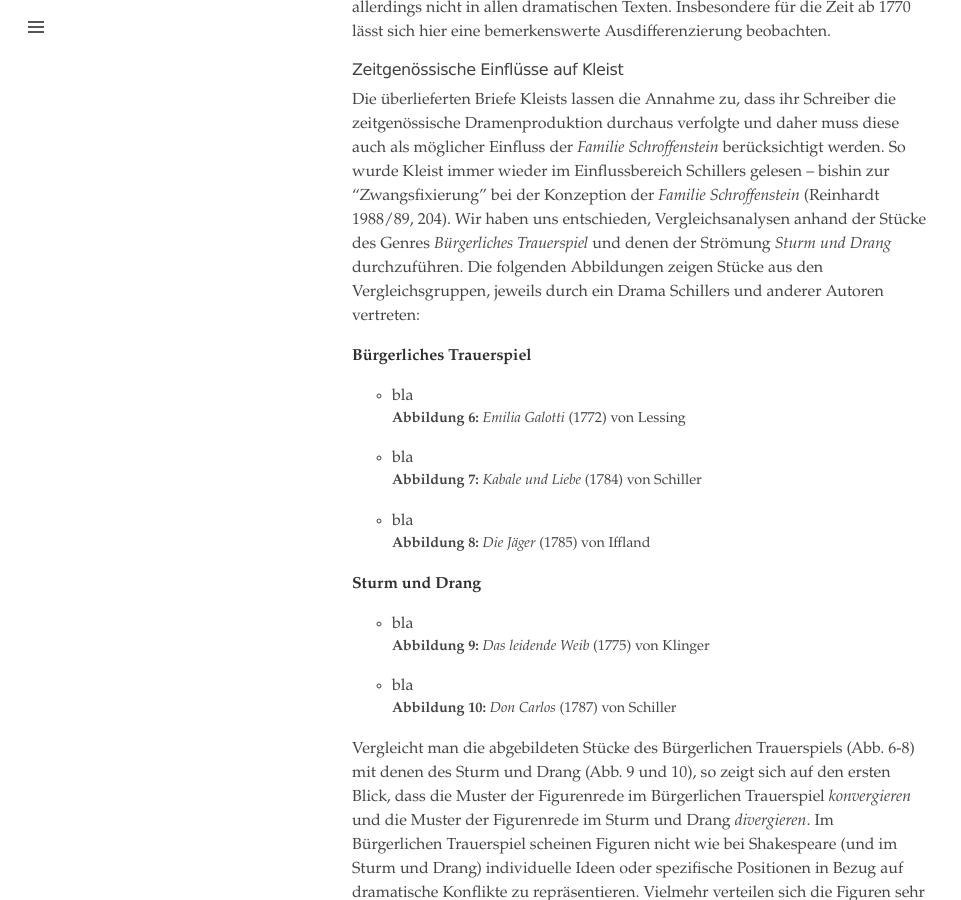
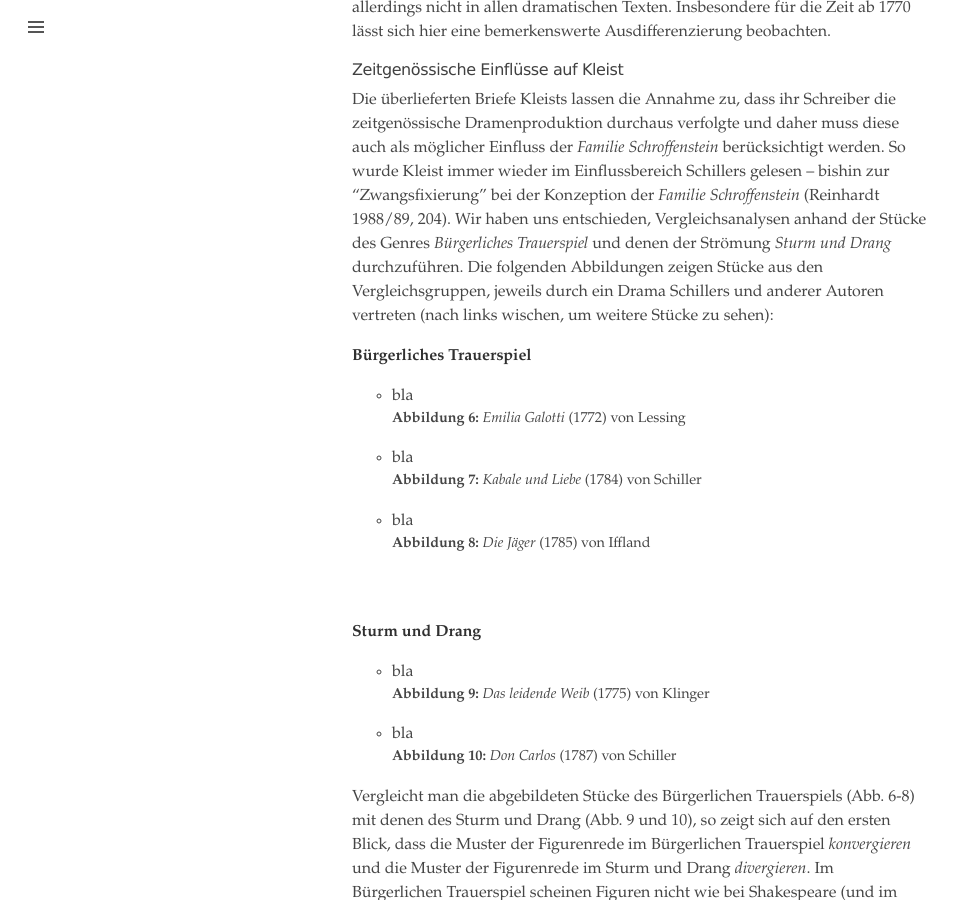
Before and after one commit to quadrama/quadrama.github.io, a Jekyll site: the page built from _posts/2016-10-07-ottokar-capulet.md, in a window 1280 px wide and 900 px high, scrolled down 6953 px. Shown: the whole window, without its empty margins (0-961 px from the left). Built offline with Jekyll 4.4.1, drawn with Linux system fonts in a browser that asks for light colours; nearby versions of some CDN libraries; library files that are not in the unit come from our copies.

Commit message:
Update 2016-10-07-ottokar-capulet.md

```diff
--- a/_posts/2016-10-07-ottokar-capulet.md
+++ b/_posts/2016-10-07-ottokar-capulet.md
@@ -174,7 +174,7 @@ Aktiviert man in der obigen Abbildung einmal diejenigen Figuren, die für bestim
 
 #### Zeitgenössische Einflüsse auf Kleist
 
-Die überlieferten Briefe Kleists lassen die Annahme zu, dass ihr Schreiber die zeitgenössische Dramenproduktion durchaus verfolgte und daher muss diese auch als möglicher Einfluss der *Familie Schroffenstein* berücksichtigt werden. So wurde Kleist immer wieder im Einflussbereich Schillers gelesen -- bishin zur "Zwangsfixierung" bei der Konzeption der *Familie Schroffenstein* (Reinhardt 1988/89, 204). Wir haben uns entschieden, Vergleichsanalysen anhand der Stücke des Genres *Bürgerliches Trauerspiel* und denen der Strömung *Sturm und Drang* durchzuführen. Die folgenden Abbildungen zeigen Stücke aus den Vergleichsgruppen, jeweils durch ein Drama Schillers und anderer Autoren vertreten:
+Die überlieferten Briefe Kleists lassen die Annahme zu, dass ihr Schreiber die zeitgenössische Dramenproduktion durchaus verfolgte und daher muss diese auch als möglicher Einfluss der *Familie Schroffenstein* berücksichtigt werden. So wurde Kleist immer wieder im Einflussbereich Schillers gelesen -- bishin zur "Zwangsfixierung" bei der Konzeption der *Familie Schroffenstein* (Reinhardt 1988/89, 204). Wir haben uns entschieden, Vergleichsanalysen anhand der Stücke des Genres *Bürgerliches Trauerspiel* und denen der Strömung *Sturm und Drang* durchzuführen. Die folgenden Abbildungen zeigen Stücke aus den Vergleichsgruppen, jeweils durch ein Drama Schillers und anderer Autoren vertreten (nach links wischen, um weitere Stücke zu sehen):
 
 **Bürgerliches Trauerspiel**
 
@@ -211,6 +211,8 @@ Die überlieferten Briefe Kleists lassen die Annahme zu, dass ihr Schreiber die
 -->
 </ul>
 </div>
+<br>
+<br>
 **Sturm und Drang**
 <div class="hslider">
   <ul>
```
